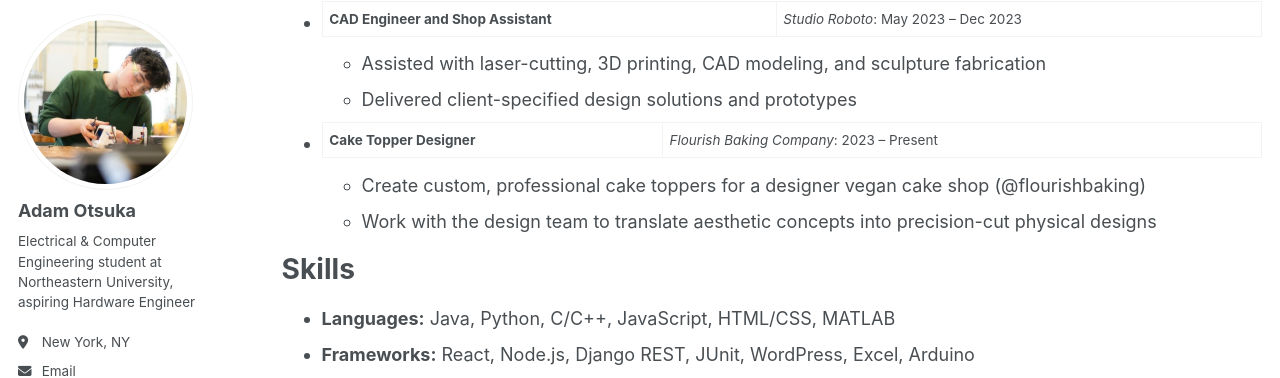
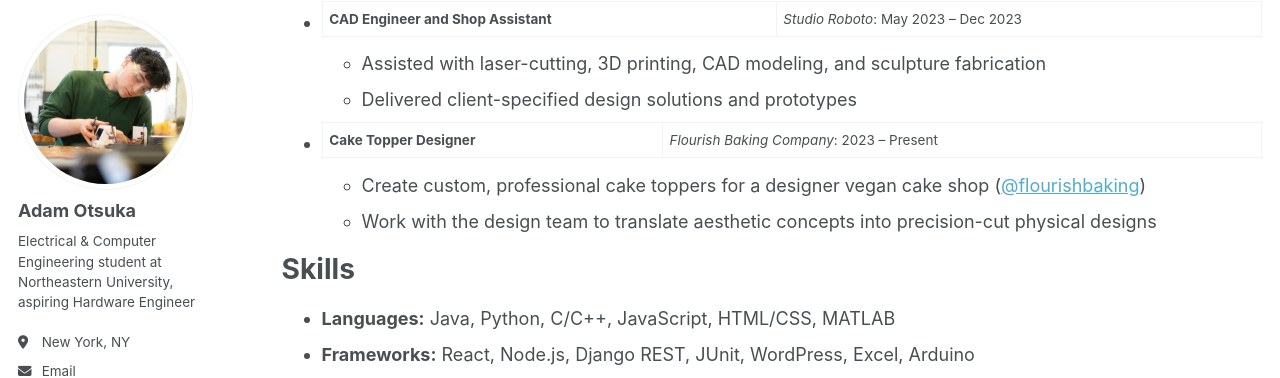
Before and after one commit to 4damo5/4damo5.github.io, a Jekyll site: the page built from _pages/cv.md, in a window 1280 px wide and 900 px high, scrolled down 545 px. Shown: the part 85-463 px from the top of the window. Built offline with Jekyll 4.4.1, drawn with Linux system fonts in a browser that asks for light colours; some of the changed lines change nothing that is shown.

Commit message:
Update cv.md

```diff
--- a/_pages/cv.md
+++ b/_pages/cv.md
@@ -30,7 +30,7 @@ Work Experience
   * Delivered client-specified design solutions and prototypes
 
 * **Cake Topper Designer**| *Flourish Baking Company*: 2023 – Present
-  * Create custom, professional cake toppers for a designer vegan cake shop (@flourishbaking)
+  * Create custom, professional cake toppers for a designer vegan cake shop ([@flourishbaking](https://www.instagram.com/flourishbaking/))
   * Work with the design team to translate aesthetic concepts into precision-cut physical designs
 
 Skills
```
